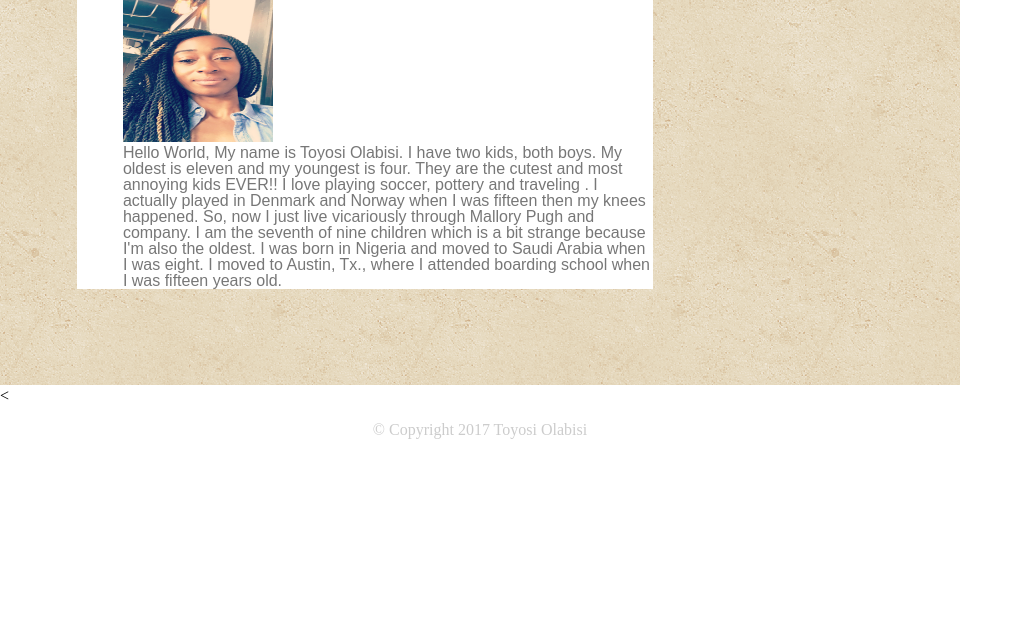
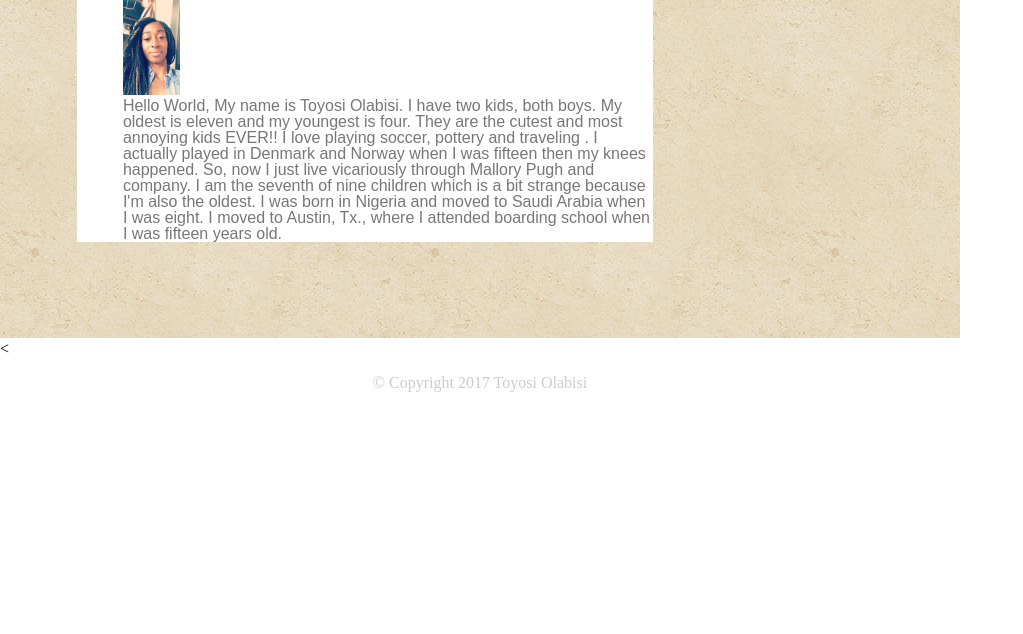
Before and after one commit to Toyosio/Responsice-Portfolio, a plain HTML site: page index.html in a window 1280 px wide. Shown: the part 166-800 px from the top of the page, without its empty margins (0-1023 px from the left). Drawn offline with Linux system fonts and the light colour scheme.

Commit message:
More changes

```diff
--- a/index.html
+++ b/index.html
@@ -26,7 +26,7 @@
 				<div id="main_body">
 					<div id="main_content">
 						<h2 class="font">About Me</h2>
-						<img src="assets/images/profile.jpg" height="150px" Width="150px">
+						<img src="assets/images/profile.jpg" height="10%" Width="10%">
 						<p>Hello World, My name is Toyosi Olabisi. I have two kids, both boys. My oldest is eleven and my youngest is four. They are the cutest and most annoying kids EVER!! I love playing soccer, pottery and traveling . I actually played in Denmark and Norway when I was fifteen then my knees happened. So, now I just live vicariously through Mallory Pugh and company. I am the seventh of nine children which is a bit strange because I'm also the oldest. I was born in Nigeria and moved to Saudi Arabia when I was eight. I moved to Austin, Tx., where I attended boarding school when I was fifteen years old.</p>
 					</div>
 					<div id="connect">
```
